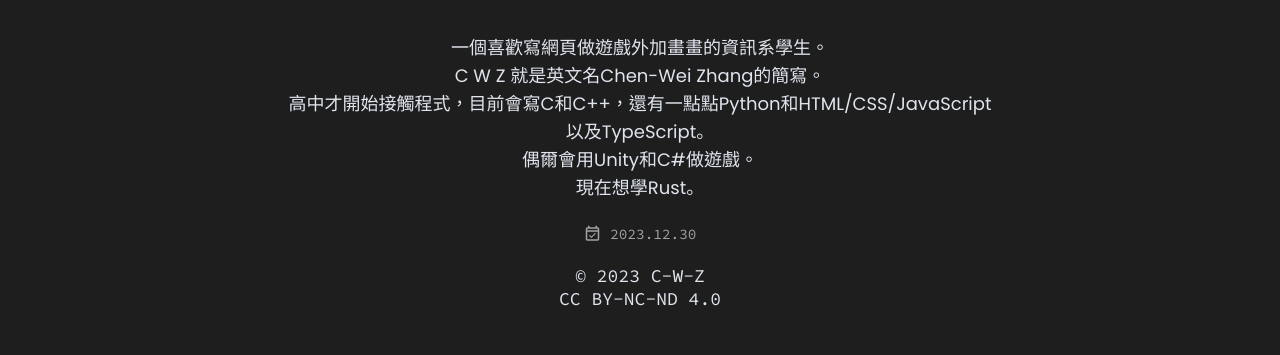
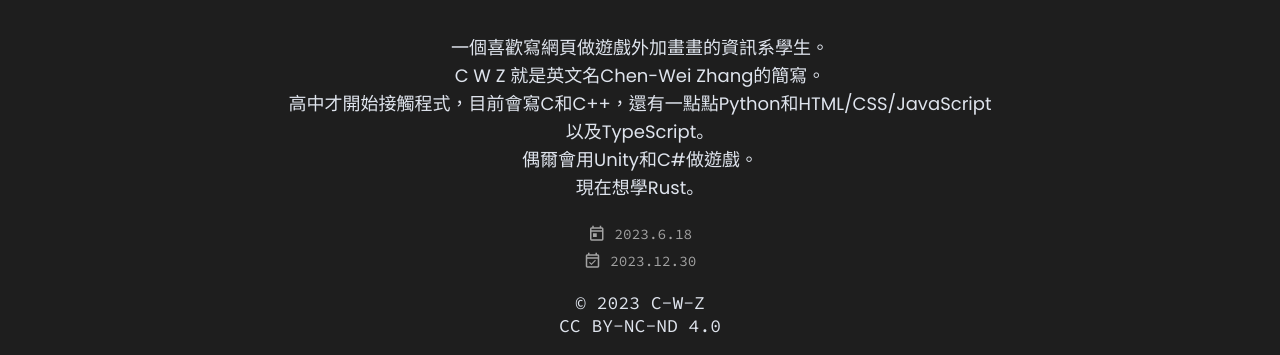
Before and after one commit to C-W-Z/old, a plain HTML site: page pages/about.html in a window 1280 px wide. Shown: the part 583-938 px from the top of the page. Before the commit the page ends 911 px from the top, so only its background shows below. Drawn offline with nearby package versions, Linux system fonts and the light colour scheme; a web font is replaced by a local one.

Commit message:
update about

```diff
--- a/pages/about.html
+++ b/pages/about.html
@@ -146,7 +146,14 @@
 
                     <div class="header-tags">
                         <span class="header-tag">
-                            <time class="update-time" datetime="2023-06-12">
+                            <time class="post-time">
+                                <span class="material-icons-outlined icon">today</span>
+                                2023.6.18
+                            </time>
+                        </span>
+                        <br>
+                        <span class="header-tag">
+                            <time class="update-time">
                                 <span class="material-icons-outlined icon">event_available</span>
                                 2023.12.30
                             </time>
```
